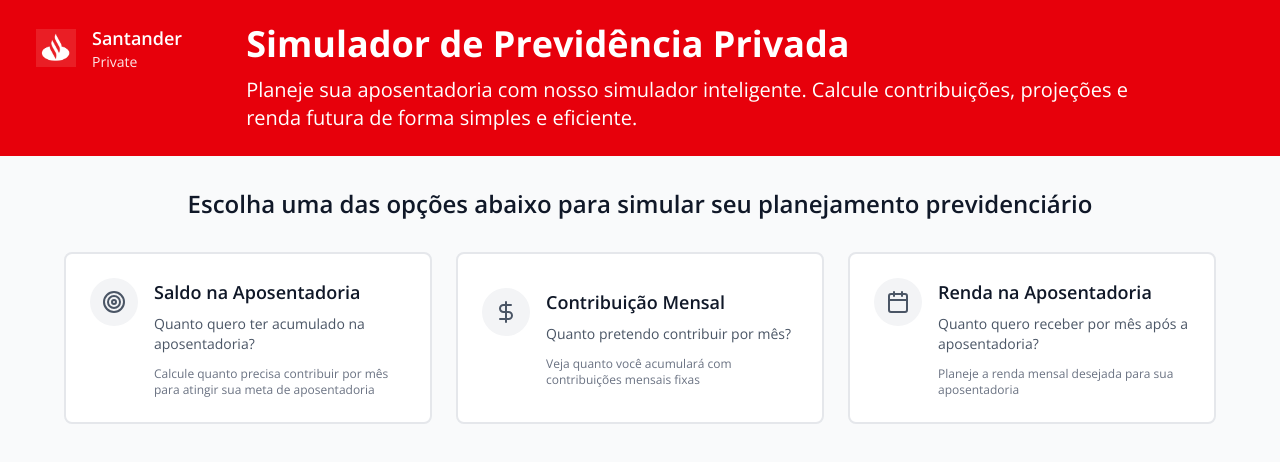
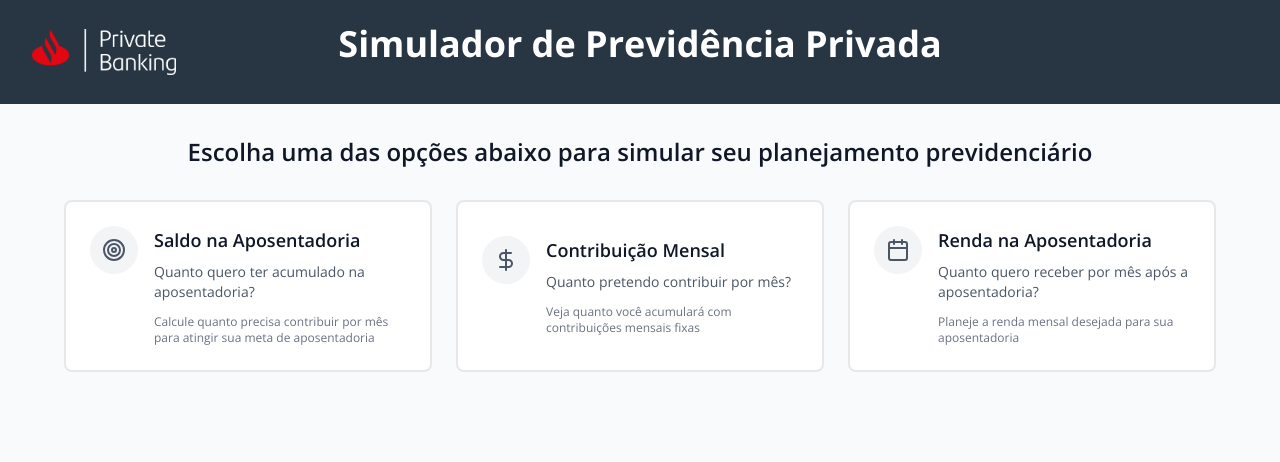
Before and after one commit to rodrigo-biolchini/pension-simulator, a Next.js app: page / in a window 1280 px wide. Shown: the top 462 px of the page. Built offline with nearby package versions, Linux system fonts and the light colour scheme.

Commit message:
Replace Santander logo image with a new PNG format and update Header component styles for improved layout and color scheme.

```diff
--- a/src/components/Header.tsx
+++ b/src/components/Header.tsx
@@ -5,36 +5,32 @@
 
 export function Header() {
   return (
-    <header className="bg-red-600 text-white py-6 px-4">
+    <header className="bg-[#283644] text-white py-6 px-4">
       <div className="container mx-auto">
         <div className="flex items-start justify-between lg:justify-start lg:space-x-8">
           {/* Logo Section */}
           <div className="flex items-center space-x-3 flex-shrink-0">
-            {/* You can replace this with an actual logo image */}
-            <div className="w-12 h-12 flex items-center justify-center">
+            <div className="relative h-10 w-28 sm:h-12 sm:w-32 md:h-14 md:w-36">
               <Image
-                src="/santander_logo.jpg"
+                src="/santander_logo.png"
                 alt="Santander Logo"
-                width={40}
-                height={40}
+                fill
                 className="object-contain"
+                sizes="(max-width: 640px) 7rem, (max-width: 768px) 8rem, (max-width: 1024px) 9rem, 10rem"
+                priority
               />
-            </div>
-            <div className="hidden sm:block">
-              <div className="text-lg font-semibold">Santander</div>
-              <div className="text-sm opacity-90">Private</div>
             </div>
           </div>
 
           {/* Title and Description */}
-          <div className="flex-1 text-center lg:text-left lg:pl-8">
+          <div className="flex-1 text-center">
             <h1 className="text-xl sm:text-2xl lg:text-3xl xl:text-4xl font-bold mb-2 lg:mb-3">
               Simulador de Previdência Privada
             </h1>
-            <p className="text-sm sm:text-base lg:text-lg xl:text-xl font-light max-w-4xl">
-              Planeje sua aposentadoria com nosso simulador inteligente. Calcule contribuições, projeções e renda futura de forma simples e eficiente.
-            </p>
+
           </div>
+          {/* Right spacer to keep title centered */}
+          <div className="w-28 sm:w-32 md:w-36" aria-hidden="true" />
         </div>
       </div>
     </header>
```
Also changed, not shown: public/santander_logo.jpg (deleted), public/santander_logo.png (added).
